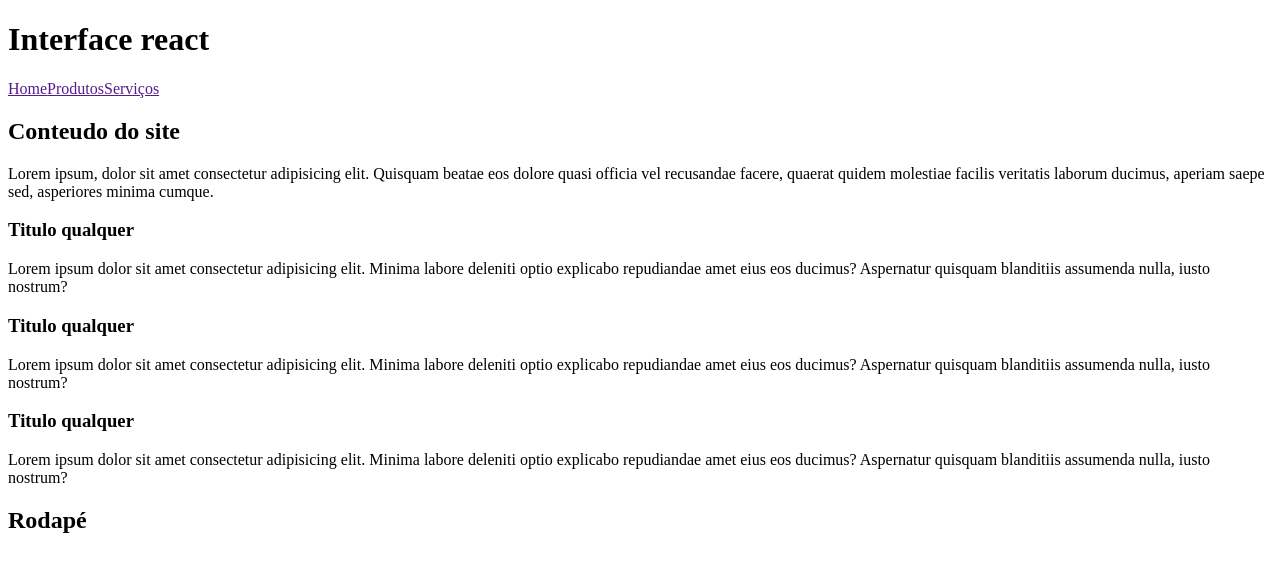
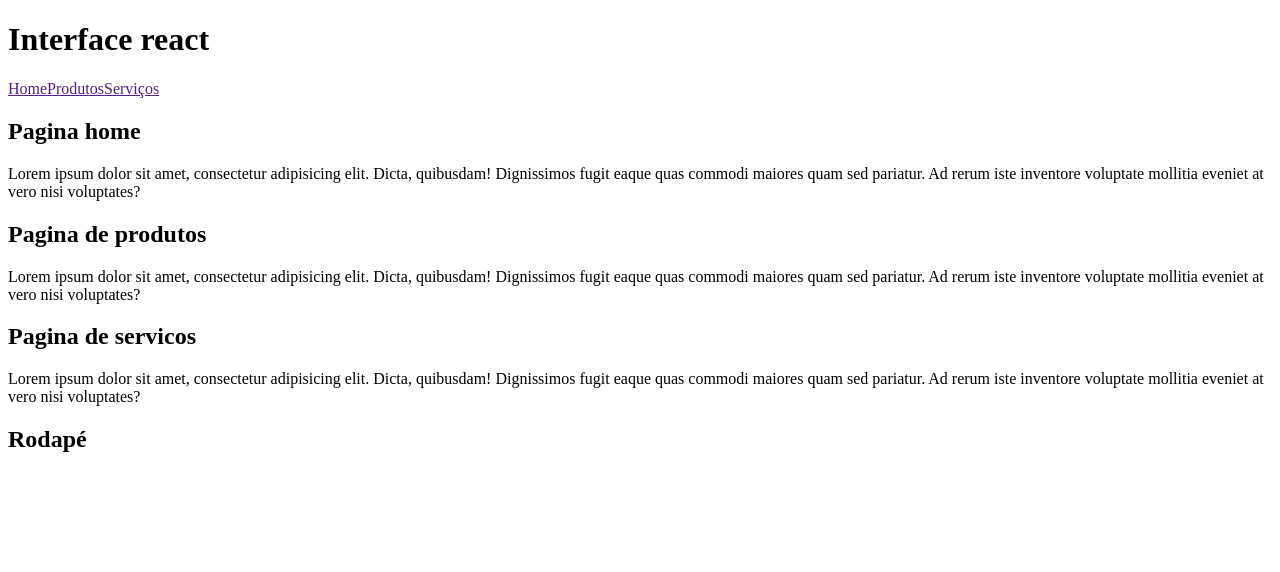
Before and after one commit to DR4CH3N/meu-app, a React (Create React App) app: page / in a window 1280 px wide. Shown: the top 572 px of the page. Built offline with nearby package versions, Linux system fonts and the light colour scheme.

Commit message:
criação de pages

```diff
--- a/src/components/Conteudo.jsx
+++ b/src/components/Conteudo.jsx
@@ -1,23 +1,7 @@
 import Artigo from "../layout/Artigo";
 
 const Conteudo = () => {
-  return (
-    <main>
-      <section>
-        <h2>Conteudo do site</h2>
-        <p>
-          Lorem ipsum, dolor sit amet consectetur adipisicing elit. Quisquam
-          beatae eos dolore quasi officia vel recusandae facere, quaerat quidem
-          molestiae facilis veritatis laborum ducimus, aperiam saepe sed,
-          asperiores minima cumque.
-        </p>
-
-        <Artigo />
-        <Artigo />
-        <Artigo />
-      </section>
-    </main>
-  );
+  return <main></main>;
 };
 
 export default Conteudo;
--- a/src/layout/App.jsx
+++ b/src/layout/App.jsx
@@ -1,7 +1,10 @@
 import Cabecalho from "../components/Cabecalho";
 import Conteudo from "../components/Conteudo";
+import Home from "../pages/Home";
 
 import Rodape from "../components/Rodape";
+import Produtos from "../pages/Produtos";
+import Servicos from "../pages/Servicos";
 
 const App = () => {
   return (
@@ -10,9 +13,10 @@ const App = () => {
     como estou fazendo aqui nesse caso, o return vai ser uma função que irá retornar o codigo escrito aqui dentro dos parenteses*/}
 
       <Cabecalho />
-
       <Conteudo />
-
+      <Home />
+      <Produtos />
+      <Servicos />
       <Rodape />
     </>
   );
--- /dev/null
+++ b/src/pages/Home.jsx
@@ -0,0 +1,15 @@
+const home = () => {
+  return (
+    <>
+      <h2>Pagina home</h2>
+      <p>
+        Lorem ipsum dolor sit amet, consectetur adipisicing elit. Dicta,
+        quibusdam! Dignissimos fugit eaque quas commodi maiores quam sed
+        pariatur. Ad rerum iste inventore voluptate mollitia eveniet at vero
+        nisi voluptates?
+      </p>
+    </>
+  );
+};
+
+export default home;
--- /dev/null
+++ b/src/pages/Produtos.jsx
@@ -0,0 +1,15 @@
+function Produtos() {
+  return (
+    <>
+      <h2>Pagina de produtos</h2>
+      <p>
+        Lorem ipsum dolor sit amet, consectetur adipisicing elit. Dicta,
+        quibusdam! Dignissimos fugit eaque quas commodi maiores quam sed
+        pariatur. Ad rerum iste inventore voluptate mollitia eveniet at vero
+        nisi voluptates?
+      </p>
+    </>
+  );
+}
+
+export default Produtos;
--- /dev/null
+++ b/src/pages/Servicos.jsx
@@ -0,0 +1,15 @@
+function Servicos() {
+  return (
+    <>
+      <h2>Pagina de servicos</h2>
+      <p>
+        Lorem ipsum dolor sit amet, consectetur adipisicing elit. Dicta,
+        quibusdam! Dignissimos fugit eaque quas commodi maiores quam sed
+        pariatur. Ad rerum iste inventore voluptate mollitia eveniet at vero
+        nisi voluptates?
+      </p>
+    </>
+  );
+}
+
+export default Servicos;
```
